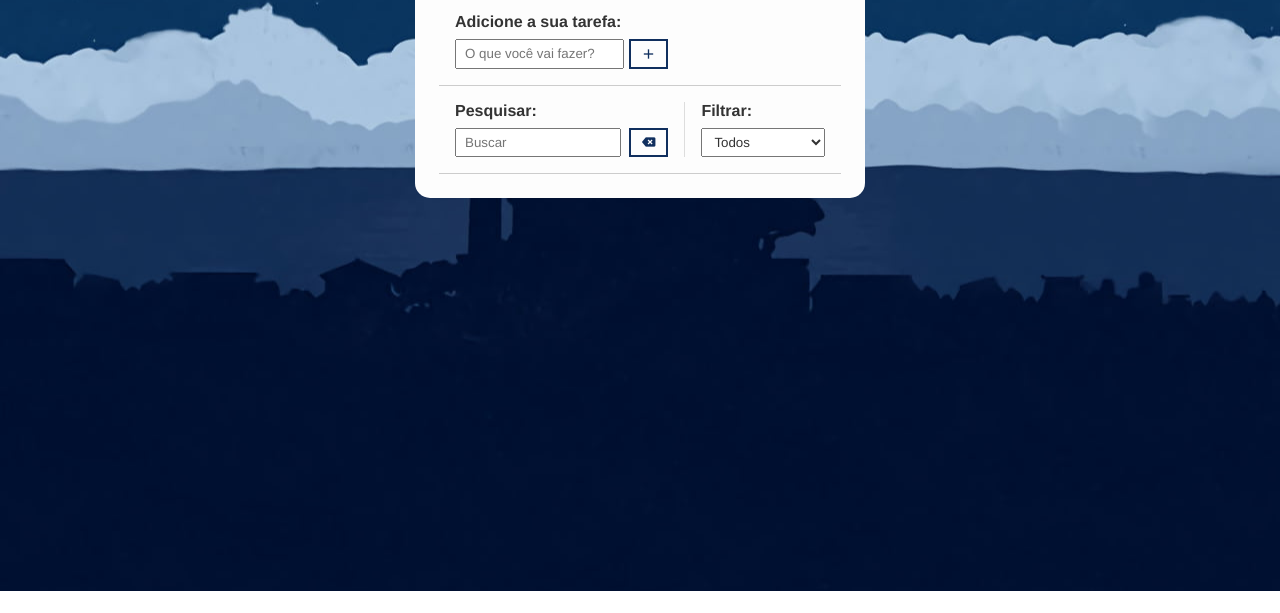
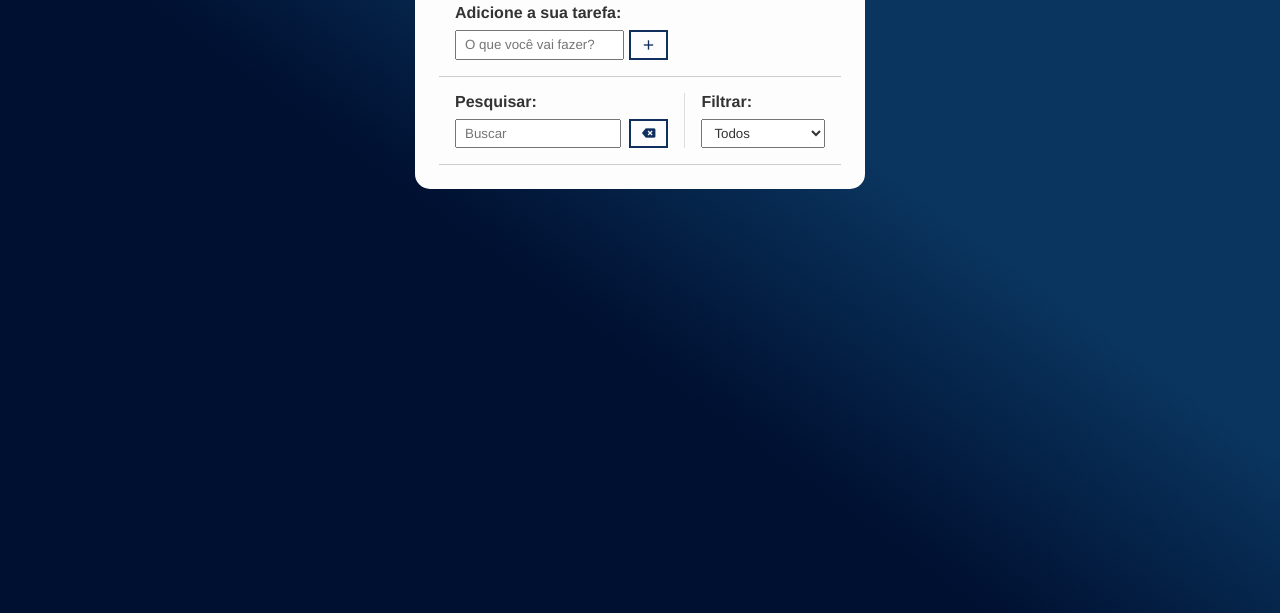
Before and after one commit to fariassdanilo/To-do-list, a plain HTML site: page index.html in a window 1280 px wide. Shown: the part 209-822 px from the top of the page. Before the commit the page ends 800 px from the top, so only its background shows below. Drawn offline with nearby package versions, Linux system fonts and the light colour scheme.

Commit message:
first commit

```diff
--- a/css/style.css
+++ b/css/style.css
@@ -8,8 +8,10 @@
 }
 
 body {
-    background-image: url("../img/bg.jpg");
-    background-position: center;
+    height: 86.7vh;
+    background: linear-gradient(36deg, rgba(0,16,49,1) 41%, rgba(10,53,95,1) 62%, rgba(10,53,95,1) 88%, rgba(134,164,198,1) 100%);
+    background-size: cover;
+    background-repeat: no-repeat;
 }
 
 button {
--- a/index.html
+++ b/index.html
@@ -9,6 +9,7 @@
     <script src="js/script.js" defer></script>
 </head>
 <body>
+    <section>
     <div class="todo-container">
         <header>
             <h1>Lista de afazeres</h1>
@@ -57,5 +58,6 @@
             </div>
         </div>
     </form>
+</section>
 </body>
 </html>
```
Also changed, not shown: img/bg.jpg (deleted).
